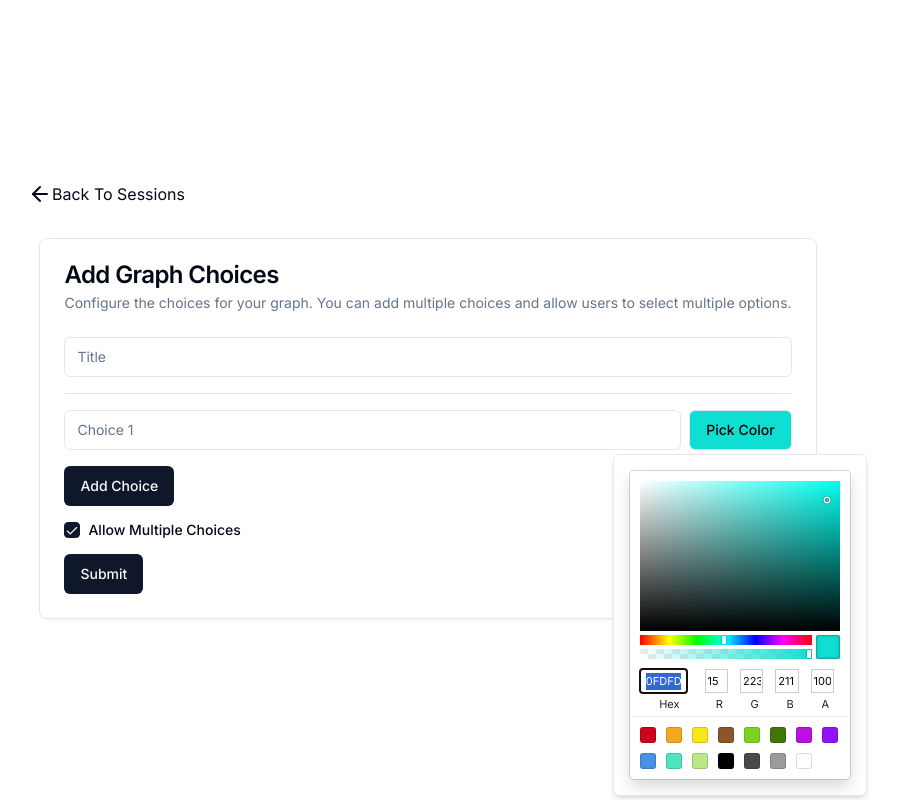
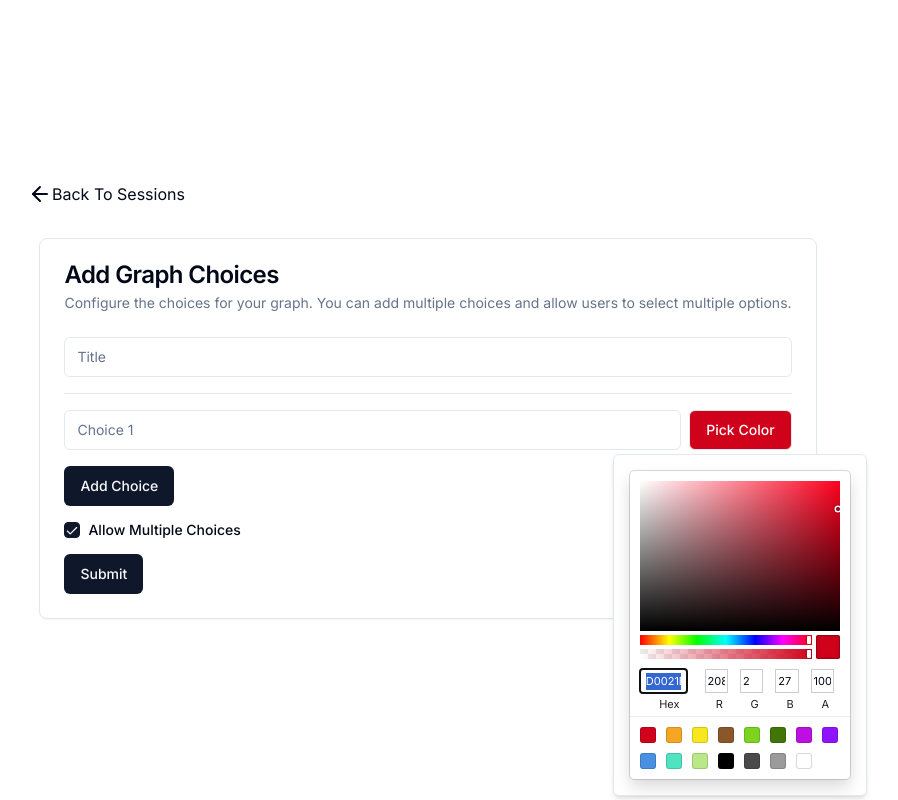
Before and after one commit to ianfrye0818/pulse-vote, a Next.js app: page /add-session in a window 1280 px wide. Both pictures are taken after a click on the button "Pick Color". Shown: the whole page, without its empty margins (212-1110 px from the left). Built offline with nearby package versions, Linux system fonts and the light colour scheme; no server answers.

Commit message:
fixed color picker bug

```diff
--- a/app/add-session/colorpicker.tsx
+++ b/app/add-session/colorpicker.tsx
@@ -26,7 +26,7 @@ export function ColorPicker({ color, onColorChange }: ColorPickerProps) {
       <PopoverContent className='w-min'>
         <SketchPicker
           color={color}
-          onChange={({ hex }) => onColorChange(hex)}
+          onChange={({ hex }) => onColorChange(hex.toUpperCase())}
         />
       </PopoverContent>
     </Popover>
--- a/app/get-session/[sessionId]/page.tsx
+++ b/app/get-session/[sessionId]/page.tsx
@@ -84,6 +84,10 @@ export default function GetSessionPage({ params }: { params: { sessionId: string
           </div>
         </CardContent>
       </Card>
+      <div className='flex flex-col items-center'>
+        <h2 className='text-2xl font-bold'>Total Votes</h2>
+        <p className='text-xl'>{session.data.totalVotes}</p>
+      </div>
       <div className=' flex-1 p-5 flex justify-center items-center '>
         <QRCode value={`${baseURL}/vote/${sessionId}`} />
       </div>
--- a/components/add-session-form.tsx
+++ b/components/add-session-form.tsx
@@ -29,7 +29,7 @@ type FormValues = z.infer<typeof formSchema>;
 export default function AddSessionForm() {
   const router = useRouter();
   const [allowMultiple, setAllowMultiple] = useState(true);
-  // const [color, setColor] = useState('#0FDFD3');
+
   const {
     control,
     handleSubmit,
@@ -42,7 +42,7 @@ export default function AddSessionForm() {
     resolver: zodResolver(formSchema),
     defaultValues: {
       title: '',
-      choices: [{ value: '', votes: 0, color: '#0FDFD3' }],
+      choices: [{ value: '', votes: 0, color: '#D0021B' }],
     },
   });
 
@@ -50,6 +50,8 @@ export default function AddSessionForm() {
     control,
     name: 'choices',
   });
+
+  console.log(watch('choices'));
 
   const onSubmit: SubmitHandler<FormValues> = async (data) => {
     console.log(data);
@@ -71,7 +73,7 @@ export default function AddSessionForm() {
   };
 
   const addChoice = () => {
-    append({ value: '', votes: 0, color: '#0FDFD3' }); // Include default color
+    append({ value: '', votes: 0, color: '#D0021B' }); // Include default color
   };
 
   return (
--- a/lib/utils.ts
+++ b/lib/utils.ts
@@ -46,6 +46,7 @@ function calculateLuminance(color: string) {
 }
 
 export function getContrastingTextColor(backgroundColor: string) {
+  backgroundColor = backgroundColor.trim().toUpperCase();
   if (!backgroundColor || typeof backgroundColor !== 'string') {
     throw new Error(`Invalid background color: ${backgroundColor}`);
   }
```
